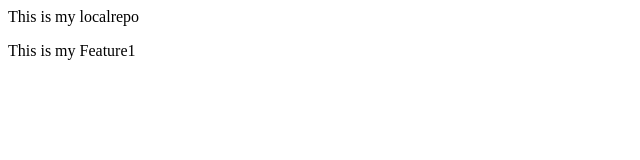
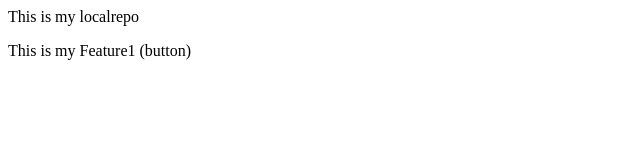
Before and after one commit to Subham-SR/localrepo, a plain HTML site: page index.html in a window 1280 px wide. Shown: the full height of the page, 0-640 px from the left. Drawn offline with Linux system fonts and the light colour scheme.

```diff
--- a/index.html
+++ b/index.html
@@ -1,2 +1,2 @@
 <p>This is my localrepo</p>
-<P>This is my Feature1</P>
+<P>This is my Feature1 (button)</P>
```
